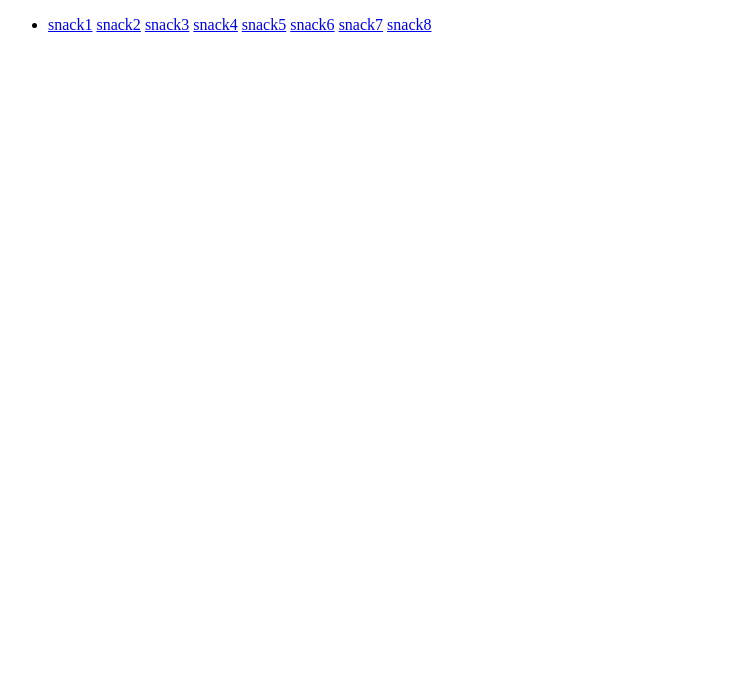
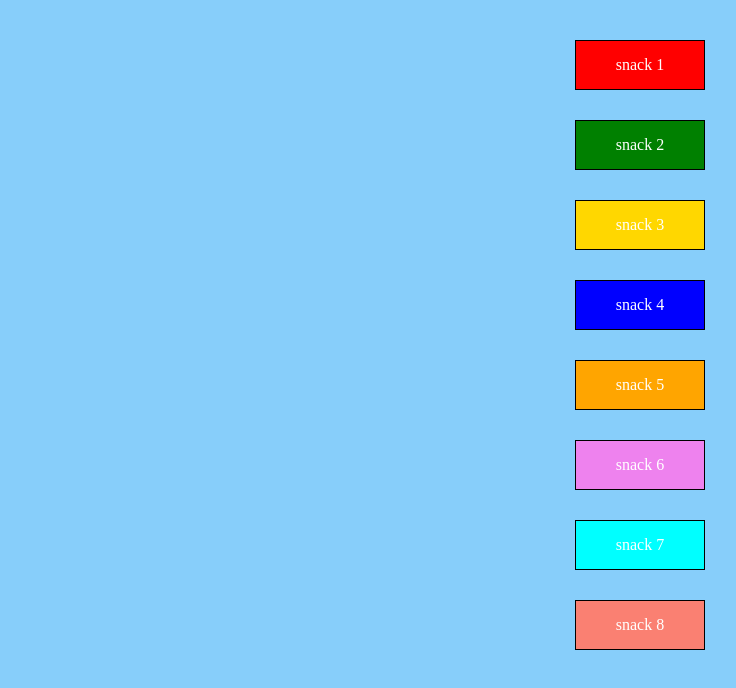
Before and after one commit to PierdomenicoPacilio/js-jsnacks-blocco-5, a plain HTML site: page index.html in a window 1280 px wide. Shown: the whole page, without its empty margins (0-736 px from the left). Drawn offline with Linux system fonts and the light colour scheme.

Commit message:
feat: pages style and colors

```diff
--- a/index.html
+++ b/index.html
@@ -5,19 +5,20 @@
   <meta charset="UTF-8">
   <meta name="viewport" content="width=device-width, initial-scale=1.0">
   <title>Snack Array Methods</title>
+  <link rel="stylesheet" href="style.css">
 </head>
 
 <body>
   <ul>
     <li>
-      <a href="snack-1/index.html">snack1</a>
-      <a href="snack-2/index.html">snack2</a>
-      <a href="snack-3/index.html">snack3</a>
-      <a href="snack-4/index.html">snack4</a>
-      <a href="snack-5/index.html">snack5</a>
-      <a href="snack-6/index.html">snack6</a>
-      <a href="snack-7/index.html">snack7</a>
-      <a href="snack-8/index.html">snack8</a>
+      <a class="red" href="snack-1/index.html">snack 1</a>
+      <a class="green" href="snack-2/index.html">snack 2</a>
+      <a class="yellow" href="snack-3/index.html">snack 3</a>
+      <a class="blue" href="snack-4/index.html">snack 4</a>
+      <a class="orange" href="snack-5/index.html">snack 5</a>
+      <a class="violet" href="snack-6/index.html">snack 6</a>
+      <a class="aqua" href="snack-7/index.html">snack 7</a>
+      <a class="salmon" href="snack-8/index.html">snack 8</a>
     </li>
   </ul>
 </body>
--- /dev/null
+++ b/style.css
@@ -0,0 +1,81 @@
+/********
+reset
+********/
+* {
+    margin: 0;
+    padding: 0;
+    box-sizing: border-box;
+}
+
+img {
+    display: block;
+    width: 100%;
+}
+
+
+/********
+common
+********/
+
+.container {
+    display: flex;
+}
+
+.debug {
+    /* display: none; */
+    border: 1px dashed #000000;
+}
+
+.inl {
+    display: inline;
+}
+
+.inl-bl {
+    display: inline-block;
+}
+
+body {
+    background-color:lightskyblue;
+}
+
+li {
+    max-width: 100%;
+    margin: 40px auto;
+    display: flex;
+    flex-direction: column;
+    justify-content: center;
+    align-items: center;
+    gap: 30px;
+}
+
+a {
+    border: 1px solid black;
+    padding: 15px 40px;
+    text-decoration: none;
+    color: white;
+}
+
+.red {
+    background-color: red;
+}
+.green{
+    background-color: green;
+}
+.yellow{
+    background-color: gold;
+}
+.blue{
+    background-color: blue;
+}
+.orange{
+    background-color: orange;
+}
+.violet{
+    background-color: violet;
+}
+.aqua{
+    background-color: aqua;
+}
+.salmon{
+    background-color: salmon;
+}
```
Also changed, not shown: snack-1/index.html (+2 -2 lines), snack-2/index.html (+2 -2 lines), snack-3/index.html (+2 -2 lines), snack-4/index.html (+2 -2 lines), snack-5/index.html (+2 -2 lines), snack-6/index.html (+2 -2 lines), snack-7/index.html (+2 -2 lines), snack-8/index.html (+2 -2 lines).
